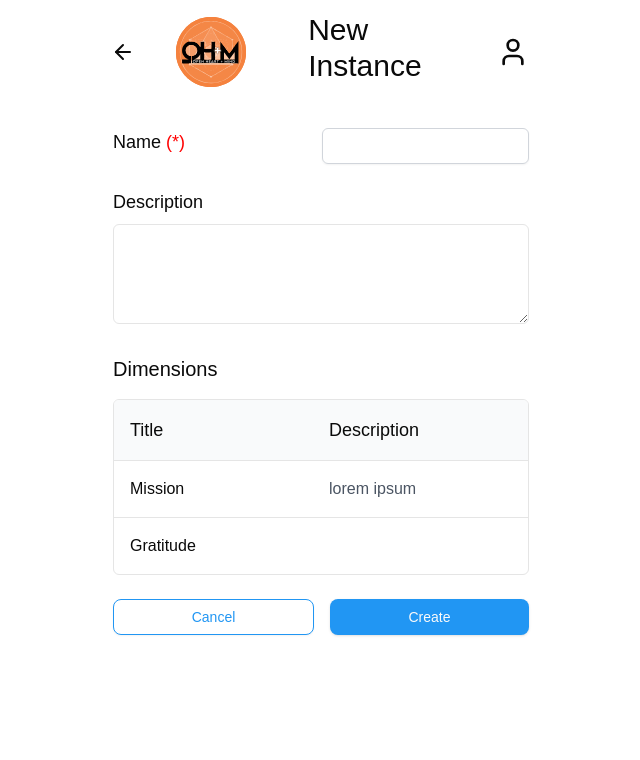
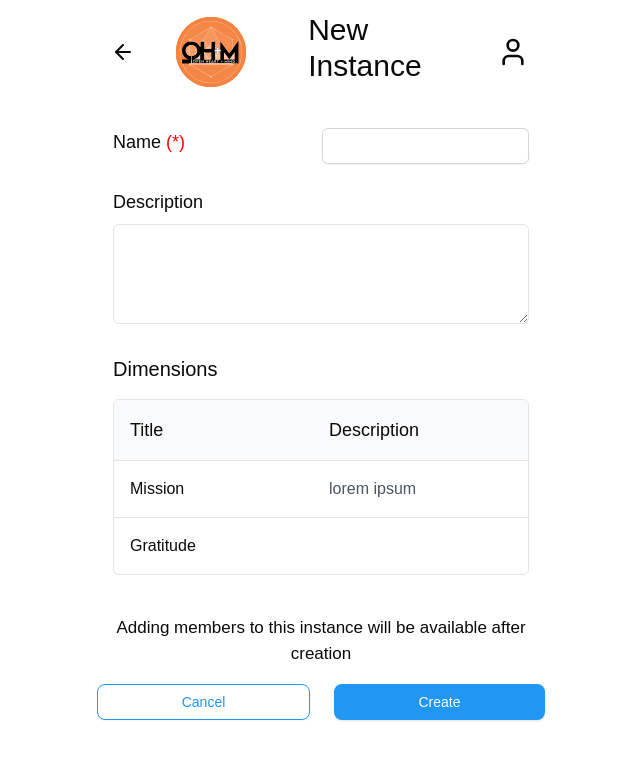
Before and after one commit to openheartmind/WISDOM-Frontend-MVP, a Next.js app: page /instances/new in a window 1280 px wide. Shown: the top 760 px of the page, without its empty margins (319-959 px from the left). Built offline with nearby package versions, Linux system fonts and the light colour scheme.

Commit message:
style: update instance styles

```diff
--- a/src/app/instances/new/page.tsx
+++ b/src/app/instances/new/page.tsx
@@ -102,9 +102,14 @@ export default function NewInstance() {
                   </div>
                 ))}
               </div>
+
+              <p className="!text-[17px] !font-normal text-center xs:mt- sm:mt-5 md:mt-5 lg:mt-10">
+                Adding members to this instance will be available after creation
+              </p>
             </div>
 
-            <div className="flex gap-4">
+            <div className="justify-self-center fixed xs:bottom-8 sm:bottom-8 lg:bottom-20 xl:bottom-20 left-0 right-0 w-full max-w-md mx-auto">
+              <div className="flex gap-6">
                 <Button
                   type="button"
                   variant="outline"
@@ -121,6 +126,7 @@ export default function NewInstance() {
                 </Button>
               </div>
             </div>
+          </div>
         </form>
       </div>
     </>
```
Lines whose indentation alone changed are shown as unchanged.
